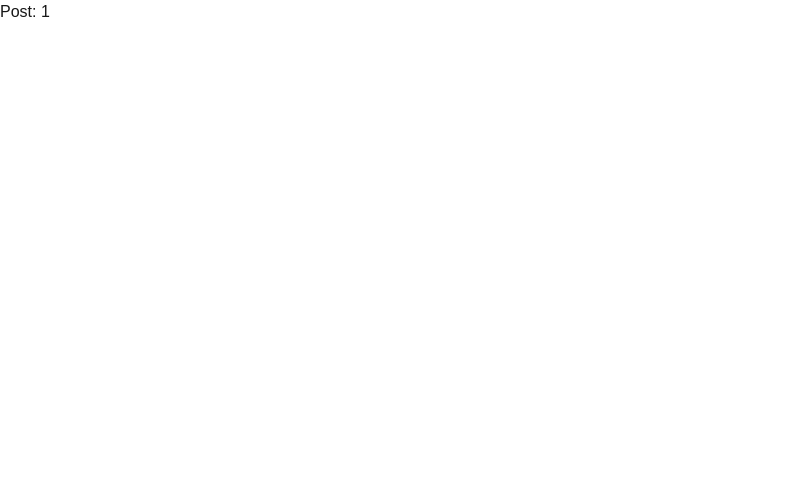
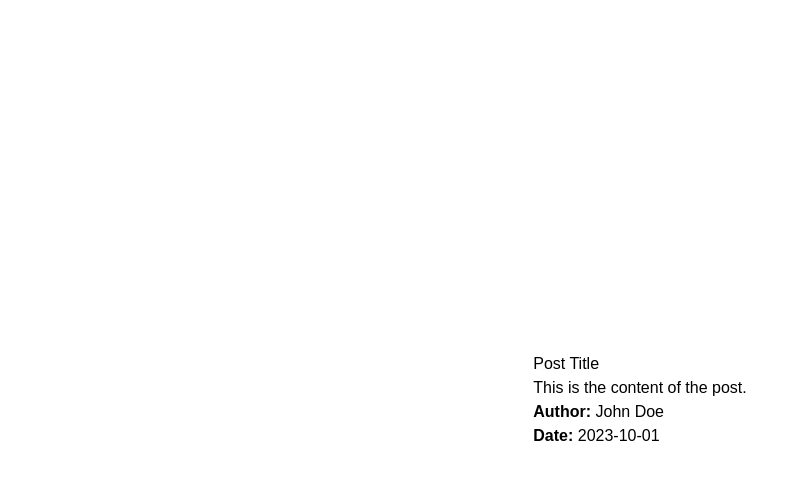
Before and after one commit to KPV2004/demo-cms, a Next.js app: page /post/1 in a window 1280 px wide. Shown: the top 480 px of the page, without its empty margins (0-804 px from the left). Built offline with nearby package versions, Linux system fonts and the light colour scheme.

Commit message:
feat(news): add demo data on news page

```diff
--- a/app/post/[slug]/page.tsx
+++ b/app/post/[slug]/page.tsx
@@ -1,7 +1,65 @@
 'use client'
 import { useParams } from 'next/navigation'
+import { useEffect, useState } from 'react'
+
+type Post = {
+  id: string
+  title: string
+  content: string
+  date: string
+  author: string
+}
+
+
 
 export default function Page() {
+  const [isLoading, setIsLoading] = useState<boolean>(false)
+  const [post, setPost] = useState<(null | Post)>(null)
+
+
+  useEffect(() => {
+    console.log('Calling API to fetch post data by slug id');
+    console.log(post)
+    if(post!=null) {
+      return
+    } else {
+      setIsLoading(true)
+      setTimeout(() => {
+      setPost({
+        id: '1',
+        title: 'Post Title',
+        content: 'This is the content of the post.',
+        date: '2023-10-01',
+        author: 'John Doe'
+      })
+      setIsLoading(false)
+    }, 1000)
+    }
+  }, [])
+
   const params = useParams()
-  return <p>Post: {params.slug}</p>
+  return (
+    <div className="flex flex-col items-center justify-center min-h-screen p-4 bg-white text-black">
+      {isLoading && (
+        <div className="fixed inset-0 z-50 flex items-center justify-center bg-black/30">
+          <div className="flex flex-col items-center gap-4">
+            <div className="w-12 h-12 border-4 border-gray-200 border-t-transparent rounded-full animate-spin"></div>
+            <p className="text-white text-lg">กำลังโหลดข้อมูล...</p>
+          </div>
+        </div>
+      )}
+      {post && (
+        <div>
+          <h1>{post.title}</h1>
+          <p>{post.content}</p>
+          <p>
+            <strong>Author:</strong> {post.author}
+          </p>
+          <p>
+            <strong>Date:</strong> {post.date}
+          </p>
+        </div>
+      )}
+    </div>
+  )
 }
```
